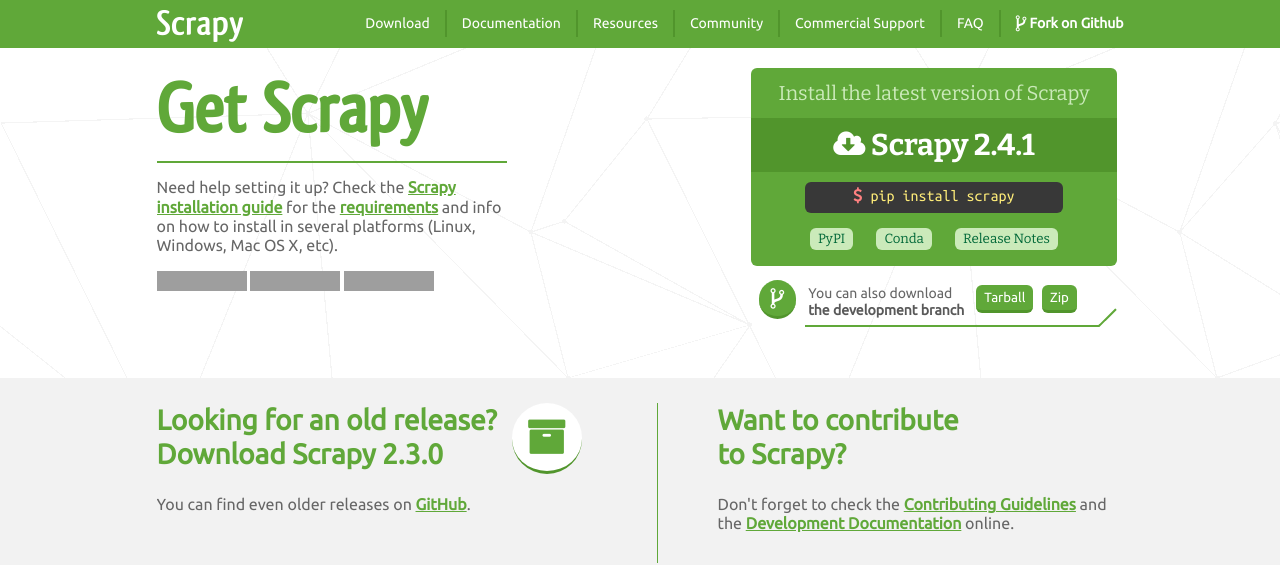
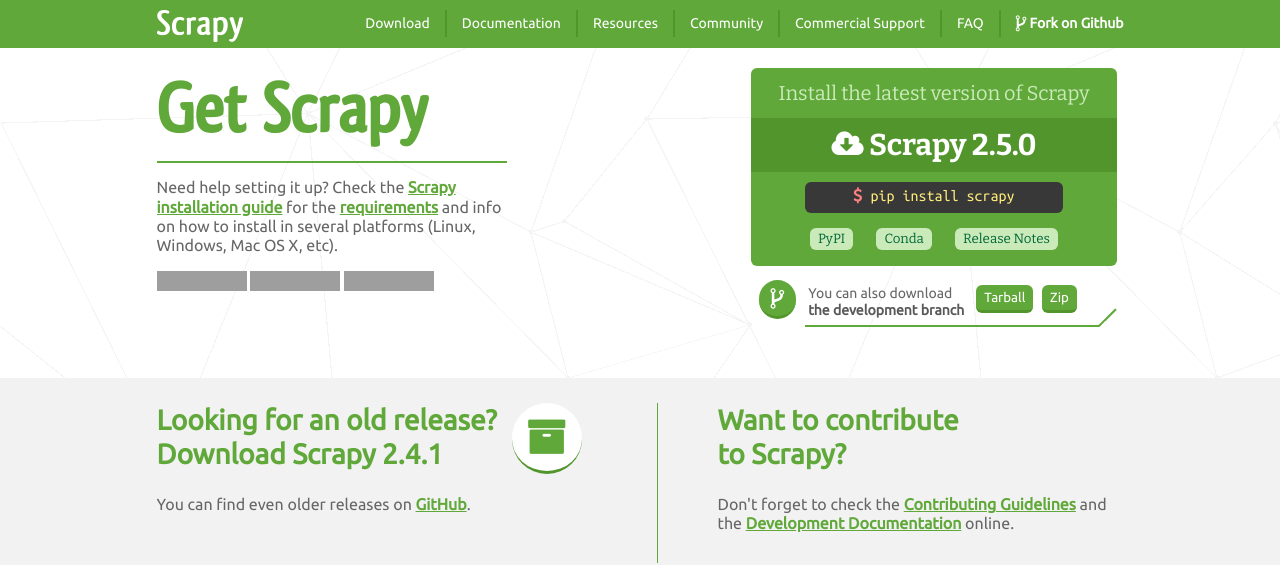
Before and after one commit to scrapy/scrapy.org, a Jekyll site: the page built from download.html, in a window 1280 px wide, cut to the strip 0-565 px from the top of the page. Built offline with Jekyll 4.4.1, drawn with Linux system fonts in a browser that asks for light colours; comment, search, counter and statistics services are not loaded; grey boxes are pictures that could not be loaded.

Commit message:
Scrapy 2.5.0 released

```diff
--- a/_data/scrapy.yml
+++ b/_data/scrapy.yml
@@ -1,9 +1,9 @@
 stable:
-  version: 2.4.1
+  version: 2.5.0
   rtd: latest
 oldstable:
-  version: 2.3.0
-  rtd: 2.3
+  version: 2.4.1
+  rtd: 2.4
 development:
   version: master
   rtd: master
```
